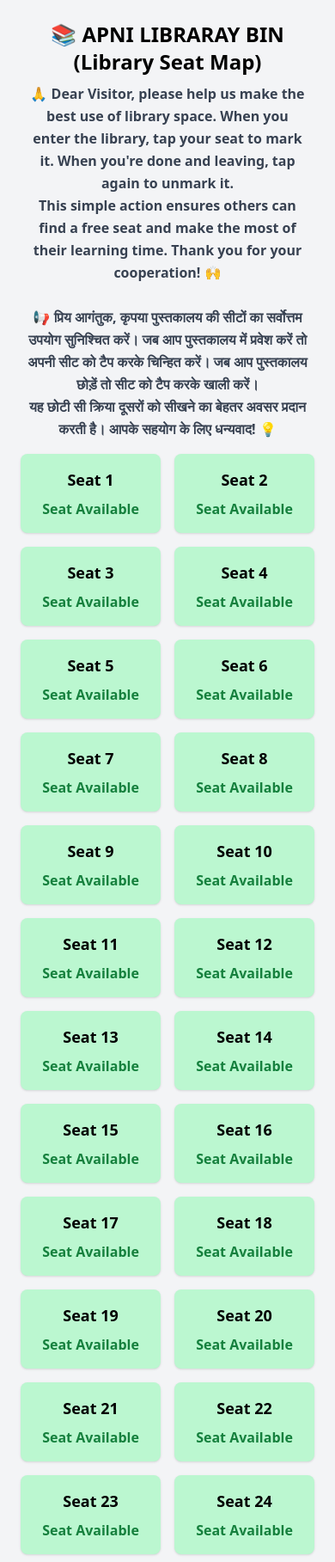
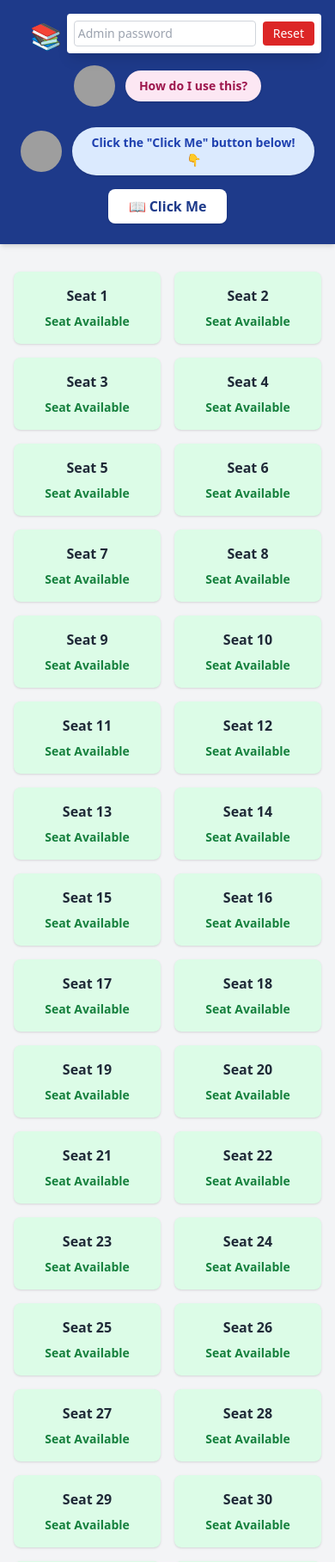
Before and after one commit to onelife010/library-seats, a Flask app: page / in a window 390 px wide. Shown: the top 1817 px of the page at 86% size. Run offline with Flask 3, Linux system fonts and the light colour scheme; data comes from the database, SQL or seed files in the repository; some libraries are stand-ins or nearby versions; grey boxes are pictures that could not be loaded.

Commit message:
Update UI: avatars, layout, responsive design, dark blue theme

```diff
--- a/templates/index.html
+++ b/templates/index.html
@@ -2,58 +2,71 @@
 <html lang="en">
 <head>
   <meta charset="UTF-8" />
-  <title>Library Seat Map</title>
+  <meta name="viewport" content="width=device-width, initial-scale=1.0"/>
+  <title>📚 APNI LIBRARY BIN</title>
   <script src="https://cdn.tailwindcss.com"></script>
 </head>
-<body class="bg-gray-100 p-6">
-  <h1 class="text-2xl font-bold mb-2 text-center">📚 APNI LIBRARAY BIN (Library Seat Map)</h1>
+<body class="text-gray-800">
 
-  <p class="text-center mb-4 font-semibold text-gray-700 leading-relaxed px-2">
-    🙏 <strong>Dear Visitor,</strong> please help us make the best use of library space. When you enter the library, tap your seat to mark it. When you're done and leaving, tap again to unmark it.
-    <br>
-    This simple action ensures others can find a free seat and make the most of their learning time. Thank you for your cooperation! 🙌
-    <br><br>
-    📢 <strong>प्रिय आगंतुक,</strong> कृपया पुस्तकालय की सीटों का सर्वोत्तम उपयोग सुनिश्चित करें। जब आप पुस्तकालय में प्रवेश करें तो अपनी सीट को टैप करके चिन्हित करें। जब आप पुस्तकालय छोड़ें तो सीट को टैप करके खाली करें।
-    <br>
-    यह छोटी सी क्रिया दूसरों को सीखने का बेहतर अवसर प्रदान करती है। आपके सहयोग के लिए धन्यवाद! 💡
-  </p>
+  <!-- 🔝 HEADER -->
+  <header class="bg-blue-900 text-white py-6 shadow-md relative">
+    <div class="max-w-6xl mx-auto px-4 flex flex-col items-center space-y-4">
 
-  <!-- 🔲 Seat Grid -->
-  <div id="seats" class="grid grid-cols-2 sm:grid-cols-4 lg:grid-cols-6 gap-4 max-w-6xl mx-auto">
-    {% for seat in seats %}
-      <div class="p-4 rounded-lg shadow text-center cursor-pointer seat-box
-                  {% if seat.status == 'available' %}bg-green-200{% else %}bg-red-300{% endif %}"
-           data-id="{{ seat.id }}" data-status="{{ seat.status }}">
-        <p class="text-lg font-semibold">Seat {{ seat.id }}</p>
-        <p class="mt-2 text-md font-bold
-                  {% if seat.status == 'available' %}text-green-700{% else %}text-red-700{% endif %}">
-          {% if seat.status == 'available' %}Seat Available{% else %}Seat Not Available{% endif %}
-        </p>
+      <!-- 📛 Library Name -->
+      <h1 class="text-3xl sm:text-4xl font-extrabold text-center">📚 APNI LIBRARY BIN</h1>
+
+      <!-- 👩‍🏫 Avatars -->
+      <div class="flex flex-col sm:flex-row items-center justify-center gap-6 sm:gap-12 mt-4 px-2">
+        <!-- Female Avatar -->
+        <div class="flex items-center space-x-3">
+          <img src="https://cdn-icons-png.flaticon.com/512/2922/2922561.png" class="w-12 h-12 sm:w-14 sm:h-14 rounded-full" alt="Female">
+          <span class="bg-pink-100 text-pink-800 px-4 py-2 rounded-full text-sm shadow font-semibold">How do I use this?</span>
+        </div>
+        <!-- Male Avatar -->
+        <div class="flex items-center space-x-3">
+          <img src="https://cdn-icons-png.flaticon.com/512/2922/2922510.png" class="w-12 h-12 sm:w-14 sm:h-14 rounded-full" alt="Male">
+          <span class="bg-blue-100 text-blue-800 px-4 py-2 rounded-full text-sm shadow font-semibold text-center">Click the "Click Me" button below! 👇</span>
+        </div>
       </div>
-    {% endfor %}
-  </div>
 
-  <!-- ❗ Error Message if Password is Wrong -->
-  {% if error %}
-    <div class="max-w-md mx-auto mb-4 p-4 bg-red-100 border border-red-400 text-red-700 rounded shadow">
-      ⚠️ {{ error }}
+      <!-- CTA Button -->
+      <button onclick="document.getElementById('footer-message').scrollIntoView({ behavior: 'smooth' })"
+              class="mt-4 px-6 py-2 bg-white text-blue-900 font-semibold rounded-lg shadow hover:bg-gray-100 transition text-base sm:text-lg">
+        📖 Click Me
+      </button>
     </div>
-  {% endif %}
 
-  <!-- 🔐 Admin Reset Form -->
-  <form action="/reset" method="POST"
-        class="max-w-md mx-auto mt-6 p-4 bg-white rounded shadow"
-        onsubmit="return confirm('Are you sure you want to reset all seats?');">
-    <label for="password" class="block mb-2 font-semibold">🔒 Admin Password to Reset:</label>
-    <input type="password" name="password" required placeholder="Enter admin password"
-           class="w-full p-2 border border-gray-300 rounded mb-3 focus:outline-none focus:ring focus:border-blue-500">
-    <button type="submit"
-            class="w-full bg-red-600 text-white py-2 rounded hover:bg-red-700 transition">
-      Reset All Seats
-    </button>
-  </form>
+    <!-- 🔐 Admin Reset Form (Top Right) -->
+    <form action="/reset" method="POST"
+          class="absolute top-4 right-4 bg-white text-gray-800 p-2 rounded shadow-lg flex items-center space-x-2 text-sm"
+          onsubmit="return confirm('Are you sure you want to reset all seats?');">
+      <input type="password" name="password" required placeholder="Admin password"
+             class="p-1 border border-gray-300 rounded focus:outline-none focus:ring-2 focus:ring-blue-400">
+      <button type="submit"
+              class="bg-red-600 text-white px-3 py-1 rounded hover:bg-red-700 transition">
+        Reset
+      </button>
+    </form>
+  </header>
 
-  <!-- ✅ Seat Interaction Script -->
+  <!-- 🪑 SEAT GRID -->
+  <main class="bg-gray-100 py-8 px-4">
+    <div class="max-w-6xl mx-auto grid grid-cols-2 sm:grid-cols-4 lg:grid-cols-6 gap-4">
+      {% for seat in seats %}
+        <div class="p-4 rounded-lg shadow text-center cursor-pointer seat-box transition-all duration-300
+                    {% if seat.status == 'available' %}bg-green-100{% else %}bg-red-700{% endif %}"
+             data-id="{{ seat.id }}" data-status="{{ seat.status }}">
+          <p class="text-base sm:text-lg font-semibold">Seat {{ seat.id }}</p>
+          <p class="mt-2 text-sm sm:text-md font-bold
+                    {% if seat.status == 'available' %}text-green-700{% else %}text-white{% endif %}">
+            {% if seat.status == 'available' %}Seat Available{% else %}Seat Not Available{% endif %}
+          </p>
+        </div>
+      {% endfor %}
+    </div>
+  </main>
+
+  <!-- ✅ TOGGLE SCRIPT -->
   <script>
     document.querySelectorAll(".seat-box").forEach(box => {
       box.addEventListener("click", async () => {
@@ -65,18 +78,47 @@
         if (res.ok) {
           const newStatus = currentStatus === "available" ? "occupied" : "available";
           box.dataset.status = newStatus;
-
-          // Update styles
-          box.classList.toggle("bg-green-200");
-          box.classList.toggle("bg-red-300");
-
+          box.classList.toggle("bg-green-100");
+          box.classList.toggle("bg-red-700");
           const statusText = box.querySelector("p:nth-child(2)");
           statusText.textContent = newStatus === "available" ? "Seat Available" : "Seat Not Available";
           statusText.classList.toggle("text-green-700");
-          statusText.classList.toggle("text-red-700");
+          statusText.classList.toggle("text-white");
         }
       });
     });
   </script>
+
+  <!-- 📢 FOOTER MESSAGE -->
+  <footer id="footer-message" class="bg-blue-900 text-white py-10 px-4">
+    <div class="max-w-6xl mx-auto grid grid-cols-1 sm:grid-cols-2 gap-6">
+
+      <!-- English Section -->
+      <div class="space-y-3 bg-blue-800 p-5 rounded-lg shadow">
+        <h3 class="text-lg sm:text-xl font-bold border-b border-blue-300 pb-2">📘 How to Use (English)</h3>
+        <ul class="list-disc pl-5 text-sm sm:text-base text-blue-100 space-y-2">
+          <li>✔️ Mark your seat when you enter the library and unmark when you leave.</li>
+          <li>🚫 Do NOT mark/unmark seats of others. This causes mismatch with reality.</li>
+          <li>😊 Enjoy your learning and help others find a seat.</li>
+          <li>🔐 This app is for APNI LIBRARY BIN family only. Don't share it publicly.</li>
+          <li>🙌 Your small efforts matter. Let’s support each other’s learning journey!</li>
+        </ul>
+      </div>
+
+      <!-- Hindi Section -->
+      <div class="space-y-3 bg-blue-800 p-5 rounded-lg shadow">
+        <h3 class="text-lg sm:text-xl font-bold border-b border-blue-300 pb-2">📕 उपयोग कैसे करें (हिंदी)</h3>
+        <ul class="list-disc pl-5 text-sm sm:text-base text-blue-100 space-y-2">
+          <li>✔️ लाइब्रेरी में प्रवेश करते समय अपनी सीट को चिह्नित करें और बाहर निकलते समय अनचिह्नित करें।</li>
+          <li>🚫 कृपया किसी और की सीट को चिन्हित/अनचिह्नित न करें। इससे डेटा गलत हो जाता है।</li>
+          <li>😊 अपने अध्ययन का आनंद लें और दूसरों को सीट पाने में मदद करें।</li>
+          <li>🔐 यह ऐप केवल APNI LIBRARY BIN परिवार के लिए है। इसे दूसरों के साथ साझा न करें।</li>
+          <li>🙌 आपका छोटा सहयोग बहुत मायने रखता है। आइए मिलकर सीखने का माहौल बनाएँ!</li>
+        </ul>
+      </div>
+
+    </div>
+  </footer>
+
 </body>
 </html>
```
